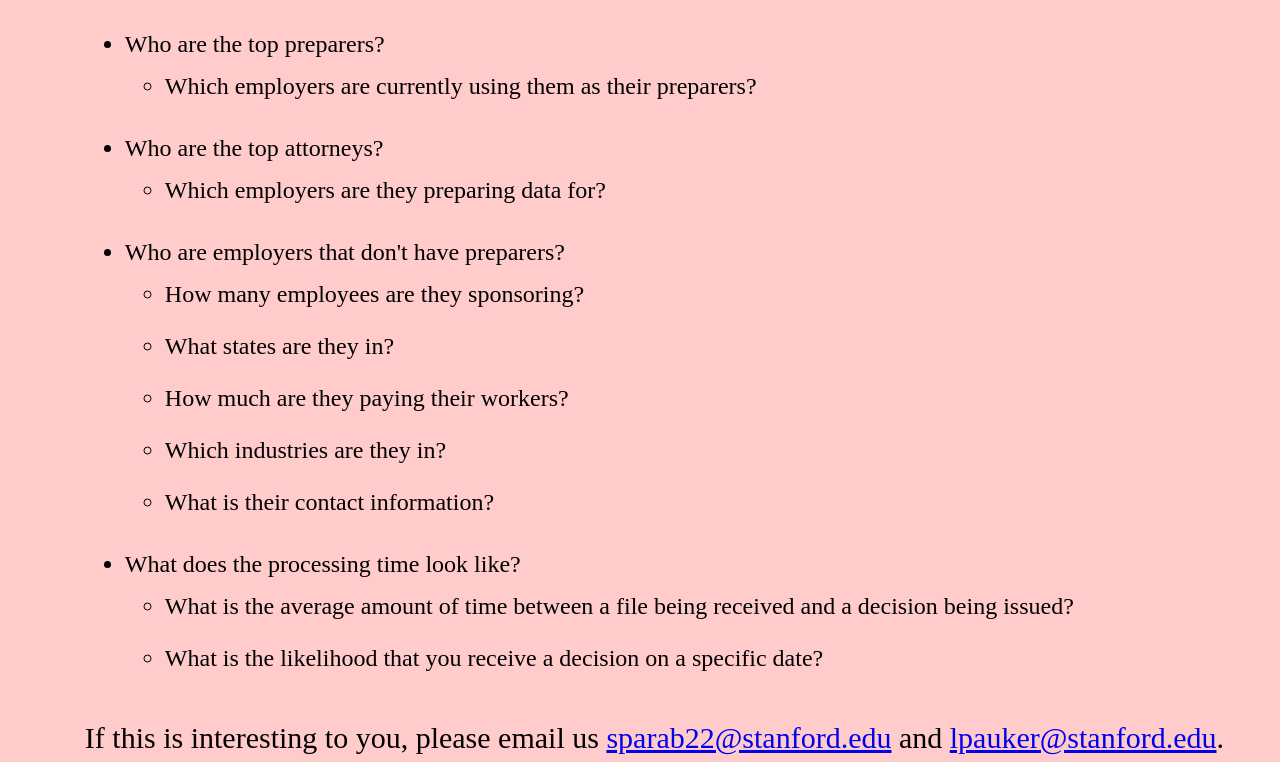
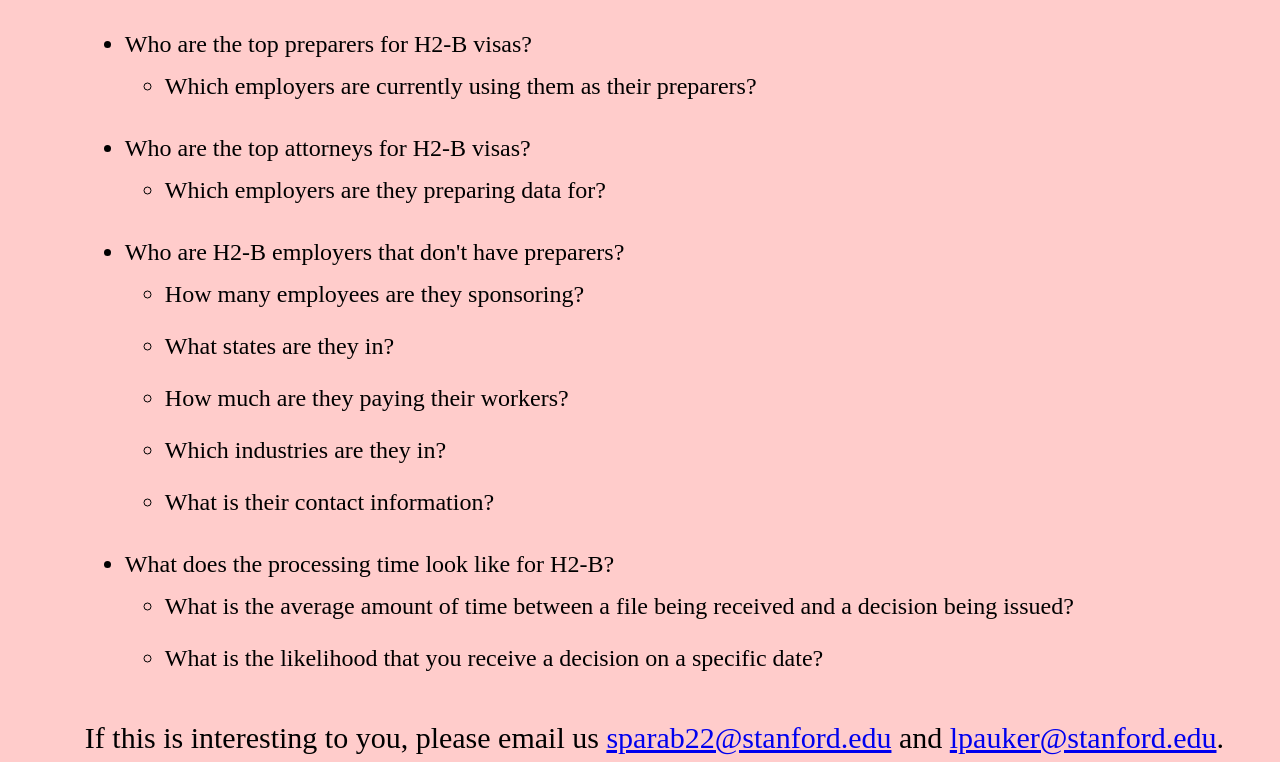
Before and after one commit to lucaspauker/visa-visualization, a Gatsby site: page / in a window 1280 px wide. Shown: the part 190-952 px from the top of the page. Built offline with nearby package versions, Linux system fonts and the light colour scheme; Gatsby itself is replaced by a stand-in of ours; a web font is replaced by a local one.

Commit message:
Change text

```diff
--- a/src/components/sections/Brands.js
+++ b/src/components/sections/Brands.js
@@ -35,17 +35,17 @@ const UsedBy = () => (
           <div>
             <h1>Here are some questions we can answer.</h1>
             <ul>
-              <li>Who are the top preparers?
+              <li>Who are the top preparers for H2-B visas?
                 <ul>
                   <li>Which employers are currently using them as their preparers?</li>
                 </ul>
               </li>
-              <li>Who are the top attorneys?
+              <li>Who are the top attorneys for H2-B visas?
                 <ul>
                   <li>Which employers are they preparing data for?</li>
                 </ul>
               </li>
-              <li>Who are employers that don't have preparers?
+              <li>Who are H2-B employers that don't have preparers?
                 <ul>
                   <li>How many employees are they sponsoring?</li>
                   <li>What states are they in?</li>
@@ -54,7 +54,7 @@ const UsedBy = () => (
                   <li>What is their contact information?</li>
                 </ul>
               </li>
-              <li>What does the processing time look like?
+              <li>What does the processing time look like for H2-B?
                 <ul>
                   <li>What is the average amount of time between a file being received and a decision being issued?</li>
                   <li>What is the likelihood that you receive a decision on a specific date?</li>
```
